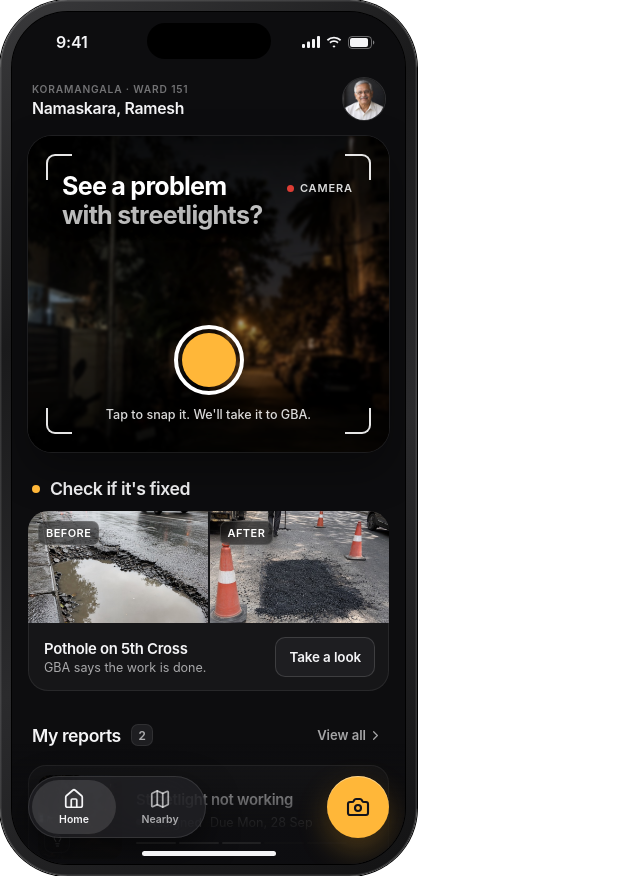
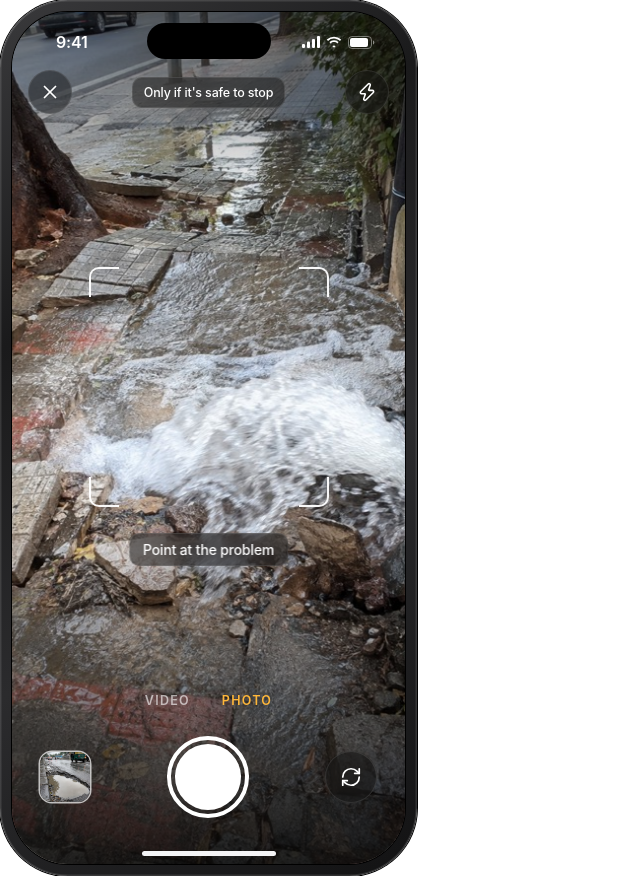
Before and after one commit to Sudhanva5/Nodi-App, a Next.js app: page /demo/report in a window 1280 px wide. Shown: the whole page, without its empty margins (0-640 px from the left). Built offline with nearby package versions, Linux system fonts and the light colour scheme; a web font is replaced by a local one.

Commit message:
Home: letter-by-letter fade for the impact line; demo clip taps the new camera hero; case study cover and copy updated for the camera hero

```diff
--- a/app/demo/[flow]/DemoPlayer.tsx
+++ b/app/demo/[flow]/DemoPlayer.tsx
@@ -12,7 +12,8 @@ type Step =
 const FLOWS: Record<string, Step[]> = {
   report: [
     { wait: 1400 },
-    { tap: ".hero .primary", wait: 1300 },
+    { wait: 2200 },
+    { tap: ".vfhero", wait: 1300 },
     { tap: ".shutter", wait: 2300 },
     { tap: ".att-add", wait: 900 },
     { tap: ".addopts button", text: "Record a video", wait: 900 },
--- a/app/globals.css
+++ b/app/globals.css
@@ -1111,3 +1111,4 @@ html:has(.demo), body:has(.demo) { background: transparent !important; overflow:
 .nodi:has(.home) .fab, .nodi.light:has(.home) .fab { background: var(--yellow); color: var(--ink); box-shadow: inset 0 1px 0 rgba(255,255,255,.4), 0 12px 30px rgba(255,183,57,.28), 0 4px 10px rgba(0,0,0,.4); }
 .vfh-q { top: 36px; right: 110px; }
 .vfh-live { top: 45px; right: 36px; }
+.letters.mf-flip { color: var(--t2); white-space: normal; }
--- a/components/Home.tsx
+++ b/components/Home.tsx
@@ -3,18 +3,34 @@ import { ChevronRight, ShieldCheck } from "lucide-react";
 import { Report, CATEGORIES, Ward } from "@/lib/data";
 import { Lang, tr } from "@/lib/i18n";
 import { useEffect, useState } from "react";
-import { CatIcon, StageBar, StatusDot, StatusBar, FlipText } from "./ui";
+import { CatIcon, StageBar, StatusDot, StatusBar } from "./ui";
 
 const FLIP_EN = ["on the road?", "with streetlights?", "with water?", "on footpaths?"];
 const HERO_IMGS = ["/img/pothole2.jpg", "/img/streetlight.jpg", "/img/water.jpg", "/img/footpath.jpg"];
 
+function useLetterCycle(count: number, hold = 2600) {
+  const [idx, setIdx] = useState(0);
+  const [phase, setPhase] = useState<"in" | "out">("in");
+  useEffect(() => {
+    let alive = true; const timers: ReturnType<typeof setTimeout>[] = [];
+    const cycle = () => {
+      timers.push(setTimeout(() => { if (!alive) return; setPhase("out");
+        timers.push(setTimeout(() => { if (!alive) return; setIdx((i) => (i + 1) % count); setPhase("in"); cycle(); }, 560));
+      }, hold));
+    };
+    cycle();
+    return () => { alive = false; timers.forEach(clearTimeout); };
+  }, [count, hold]);
+  return { idx, phase };
+}
+
 /** Splits into graphemes (safe for Kannada) and fades each one in or out with a stagger. */
-function Letters({ text, phase }: { text: string; phase: "in" | "out" }) {
+function Letters({ text, phase, className = "" }: { text: string; phase: "in" | "out"; className?: string }) {
   const seg = typeof Intl !== "undefined" && "Segmenter" in Intl
     ? Array.from(new (Intl as unknown as { Segmenter: new (l: string, o: { granularity: string }) => { segment: (s: string) => Iterable<{ segment: string }> } }).Segmenter("kn", { granularity: "grapheme" }).segment(text), (x) => x.segment)
     : Array.from(text);
   return (
-    <span className={"letters " + phase} key={text + phase} aria-label={text}>
+    <span className={"letters " + phase + " " + className} key={text + phase} aria-label={text}>
       {seg.map((ch, i) => <span key={i} aria-hidden style={{ animationDelay: `${i * 22}ms` }}>{ch === " " ? "\u00a0" : ch}</span>)}
     </span>
   );
@@ -29,18 +45,8 @@ export default function Home({ reports, lang, ward, onProfile, onReport, onOpen
 }) {
   const t = tr(lang);
   const kn = lang === "kn";
-  const [idx, setIdx] = useState(0);
-  const [phase, setPhase] = useState<"in" | "out">("in");
-  useEffect(() => {
-    let alive = true; const timers: ReturnType<typeof setTimeout>[] = [];
-    const cycle = () => {
-      timers.push(setTimeout(() => { if (!alive) return; setPhase("out");
-        timers.push(setTimeout(() => { if (!alive) return; setIdx((i) => (i + 1) % FLIP_EN.length); setPhase("in"); cycle(); }, 520));
-      }, 2600));
-    };
-    cycle();
-    return () => { alive = false; timers.forEach(clearTimeout); };
-  }, []);
+  const { idx, phase } = useLetterCycle(FLIP_EN.length, 2600);
+  const impact = useLetterCycle(IMPACT_EN.length, 2800);
   const needsCheck = reports.filter((r) => r.stage === 3 && !r.reopened);
   const others = reports.filter((r) => !(r.stage === 3 && !r.reopened));
   return (
@@ -122,7 +128,7 @@ export default function Home({ reports, lang, ward, onProfile, onReport, onOpen
 
         <footer className="manifesto">
           <h2 className="mf-big">{kn ? <>ಬೆಂಗಳೂರನ್ನು<br />ಮತ್ತೆ<br />ಅದ್ಭುತಗೊಳಿಸೋಣ.</> : <>Let&apos;s make<br />Bengaluru<br />great again.</>}</h2>
-          <p className="mf-sub">{kn ? "2026 ರಲ್ಲಿ ಆರಂಭವಾದಾಗಿನಿಂದ, " : "Since launch in 2026, "}<FlipText items={kn ? IMPACT_KN : IMPACT_EN} interval={2600} className="mf-flip" /></p>
+          <p className="mf-sub">{kn ? "2026 ರಲ್ಲಿ ಆರಂಭವಾದಾಗಿನಿಂದ, " : "Since launch in 2026, "}<Letters text={(kn ? IMPACT_KN : IMPACT_EN)[impact.idx]} phase={impact.phase} className="mf-flip" /></p>
         </footer>
         <div style={{ height: 120 }} />
       </div>
```
Also changed, not shown: app/case-study/page.tsx (+4 -3 lines), public/img/cs-hero.jpg, 1 other file (tests, documents, lock files or other folders).
